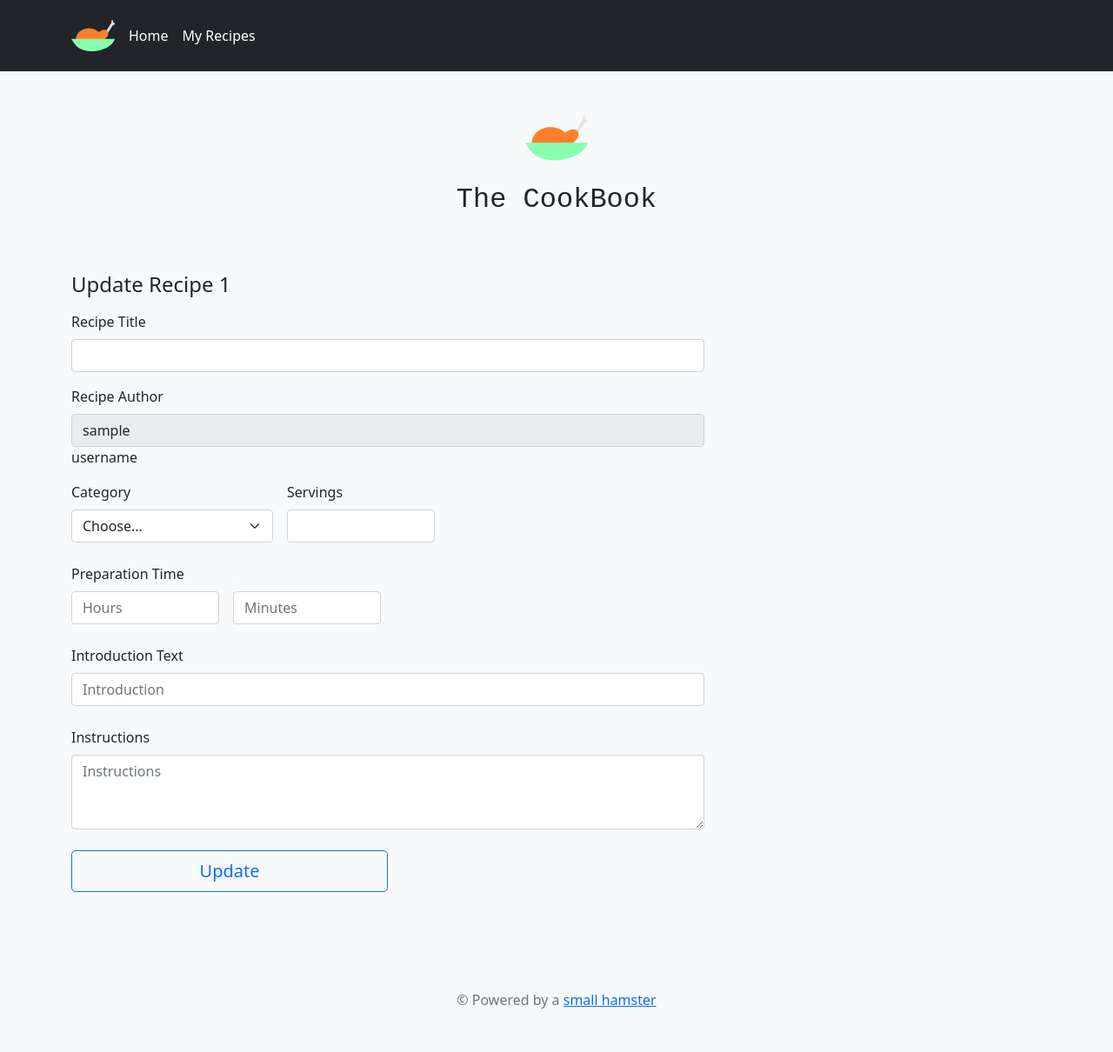
After one commit to My-Cookbook-Team/The_cookbook, a PHP site: page /update.php?id=1 in a window 1280 px wide. The commit adds this page. Shown: the whole page at 87% size. Run offline with PHP 8.4, Linux system fonts and the light colour scheme; the visitor is signed in with stand-in values (Sample User, id 1); some libraries are stand-ins or nearby versions.

Commit message:
updated update.php

```diff
--- a/recipe.php
+++ b/recipe.php
@@ -82,7 +82,7 @@ $result = mysqli_query($conn, $sql);
                                         <div class="btn-group">
 
                                             <a href="delete.php?id=<?php echo $row['rid']; ?>"><button type="button" class="btn btn-sm btn-outline-secondary">Delete</button></a>
-
+                                            <a href="update.php?id=<?php echo $row['rid']; ?>"><button type="button" class="btn btn-sm btn-outline-secondary">Update</button></a>
                                         </div>
                                         <small class="text-muted"><?php echo $row["rCookTimeh"] . "h " . $row["rCookTimem"] . "m " ?></small>
                                     </div>
--- /dev/null
+++ b/update.php
@@ -0,0 +1,227 @@
+<?php
+session_start();
+$conn = mysqli_connect('localhost', 'root', '', 'regis');
+
+$title = $servings = $preptime = $category = $steps = '';
+$id = $_GET['id'];
+if (isset($_POST['checkout2'])) {
+
+
+    // escape sql chars
+    $title = mysqli_real_escape_string($conn, $_POST['rtitle']);
+    $author = mysqli_real_escape_string($conn, $_POST['username']);
+    $servings = mysqli_real_escape_string($conn, $_POST['rServNum']);
+    $preptimeh = mysqli_real_escape_string($conn, $_POST['rCookTimeh']);
+    $preptimem = mysqli_real_escape_string($conn, $_POST['rCookTimem']);
+    $category = mysqli_real_escape_string($conn, $_POST['rcategory']);
+    $steps = mysqli_real_escape_string($conn, $_POST['steps']);
+    $intro =  mysqli_real_escape_string($conn, $_POST['rintro']);
+
+    $username = $_SESSION['username'];
+
+
+    // create sql
+    $sql = "UPDATE recipe SET rtitle='$title',rServNum='$servings',rCookTimeh='$preptimeh',rCookTimem='$preptimem',rcategory='$category',steps='$steps',rintro='$intro' WHERE rid=$id AND username=$username";
+
+    // save to db and check
+    if (mysqli_query($conn, $sql)) {
+        // success
+        header('Location: recipe.php');
+    } else {
+        echo 'query error: ' . mysqli_error($conn);
+    }
+} // end POST check
+
+?>
+
+<html lang="en">
+
+<head>
+    <meta charset="UTF-8">
+    <meta http-equiv="X-UA-Compatible" content="IE=edge">
+    <meta name="viewport" content="width=device-width, initial-scale=1.0">
+    <title>Document</title>
+    <link href="https://cdn.jsdelivr.net/npm/bootstrap@5.1.3/dist/css/bootstrap.min.css" rel="stylesheet" integrity="sha384-1BmE4kWBq78iYhFldvKuhfTAU6auU8tT94WrHftjDbrCEXSU1oBoqyl2QvZ6jIW3" crossorigin="anonymous">
+
+
+    <style>
+        .bd-placeholder-img {
+            font-size: 1.125rem;
+            text-anchor: middle;
+            -webkit-user-select: none;
+            -moz-user-select: none;
+            user-select: none;
+        }
+
+        @media (min-width: 768px) {
+            .bd-placeholder-img-lg {
+                font-size: 3.5rem;
+            }
+        }
+
+
+        .value-button {
+            display: inline-block;
+            border: 1px solid #ddd;
+            margin: 0px;
+            width: 40px;
+            height: 20px;
+            text-align: center;
+            vertical-align: middle;
+            padding: 11px 0;
+            background: #eee;
+            -webkit-touch-callout: none;
+            -webkit-user-select: none;
+            -khtml-user-select: none;
+            -moz-user-select: none;
+            -ms-user-select: none;
+            user-select: none;
+        }
+
+        .value-button:hover {
+            cursor: pointer;
+        }
+
+        form #decrease {
+            margin-right: -4px;
+            border-radius: 8px 0 0 8px;
+        }
+
+        form #increase {
+            margin-left: -4px;
+            border-radius: 0 8px 8px 0;
+        }
+
+        .value-button:hover {
+            cursor: pointer;
+        }
+
+        form #decrease {
+            margin-right: -4px;
+            border-radius: 8px 0 0 8px;
+        }
+
+        form #increase {
+            margin-left: -4px;
+            border-radius: 0 8px 8px 0;
+        }
+
+        .main-header {
+            font-family: "Courier New";
+        }
+    </style>
+
+
+    <!-- Custom styles for this template -->
+    <link href="form-validation.css" rel="stylesheet">
+</head>
+<header class="p-3 bg-dark text-white">
+    <div class="container">
+        <div class="d-flex flex-wrap align-items-center justify-content-center justify-content-lg-start">
+            <a href="/" class="d-flex align-items-center mb-2 mb-lg-0 text-white text-decoration-none">
+                <img class="bi me-2" src="images/drawing.svg" width="50" height="50">
+            </a>
+
+            <ul class="nav col-12 col-lg-auto me-lg-auto mb-2 justify-content-center mb-md-0">
+                <li><a href="index.php" class="nav-link px-2 text-white">Home</a></li>
+                <li><a href="recipe.php" class="nav-link px-2 text-white">My Recipes</a></li>
+
+            </ul>
+
+
+        </div>
+    </div>
+</header>
+
+<body class="bg-light">
+
+    <div class="container">
+        <main>
+            <div class="py-5 text-center">
+                <img class="d-block mx-auto mb-4" src="images/drawing.svg" alt="" width="72" height="57">
+                <h2 class="main-header">The CookBook</h2>
+                <p class="lead"></p>
+            </div>
+
+            <div class="row g-5">
+
+                <div class="col-md-7 col-lg-8">
+                    <h4 class="mb-3 ">Update Recipe<?php echo " " . $id ?></h4>
+                    <form action="add.php" method="POST">
+                        <div class="row g-3">
+                            <div class="col-12">
+                                <label for="firstName" class="form-label">Recipe Title</label>
+                                <input type="text" class="form-control" name="rtitle" id="recipe_title" placeholder="" value="" required>
+
+                            </div>
+                            <div class="col-12">
+                                <label for="firstName" class="form-label">Recipe Author</label>
+                                <input type="text" class="form-control" name="username" id="recipe_author" placeholder="" value="<?php echo $_SESSION['username']; ?>" readonly>
+                                username
+                            </div>
+
+                            <div class="col-md-4">
+                                <label for="state" class="form-label">Category</label>
+                                <select class="form-select" id="category" name="rcategory" required>
+                                    <option value="">Choose...</option>
+                                    <option>Vegetarian</option>
+                                    <option>Non-Vegetarian</option>
+                                    <option>Beverages</option>
+                                </select>
+
+                            </div>
+
+                            <div class="col-md-3">
+                                <label for="zip" class="form-label">Servings</label>
+                                <input type="number" class="form-control" name="rServNum" id="serving" min="1" max="999" placeholder="" required>
+
+                            </div>
+                        </div>
+                        <br>
+                        <div class="row g-3">
+                            <div class="col-md-3">
+                                <label for="zip" class="form-label">Preparation Time</label>
+                                <input type="number" class="form-control" name="rCookTimeh" id="cooktime" min="0" max="23" placeholder="Hours" required>
+
+                            </div>
+                            <div class="col-md-3">
+                                <label for="zip" class="form-label text-white">.</label>
+                                <input type="number" class="form-control" name="rCookTimem" id="prep_time_mins" min="0" max="59" placeholder="Minutes" required>
+                            </div>
+
+                        </div>
+                        <br>
+                        <div class="col-12">
+                            <label for="zip" class="form-label">Introduction Text</label>
+                            <input type="text" class="form-control" name="rintro" id="Intro" placeholder="Introduction" required>
+
+                        </div>
+                        <br>
+                        <div class="col-12">
+                            <label for="zip" class="form-label">Instructions</label>
+                            <textarea class="form-control " name="steps" id="Instructions" placeholder="Instructions" rows="3" required></textarea>
+
+                        </div>
+                        <br>
+
+
+
+                        <button class="w-50 btn btn-outline-primary btn-lg" name="checkout2" type="submit">Update</button>
+                    </form>
+                </div>
+
+            </div>
+        </main>
+
+        <footer class="my-5 pt-5 text-muted text-center text-small">
+            <p class="mb-1">&copy; Powered by a <a href="images/hamster.gif" target="_blank" rel="noopener noreferrer"> small hamster</a></p>
+        </footer>
+    </div>
+
+
+    <script src="/docs/5.1/dist/js/bootstrap.bundle.min.js" integrity="sha384-ka7Sk0Gln4gmtz2MlQnikT1wXgYsOg+OMhuP+IlRH9sENBO0LRn5q+8nbTov4+1p" crossorigin="anonymous"></script>
+
+    <script src="form-validation.js"></script>
+</body>
+
+</html>
```
Also changed, not shown: index.php (+1 -8 lines), images/3.jpg (added).
